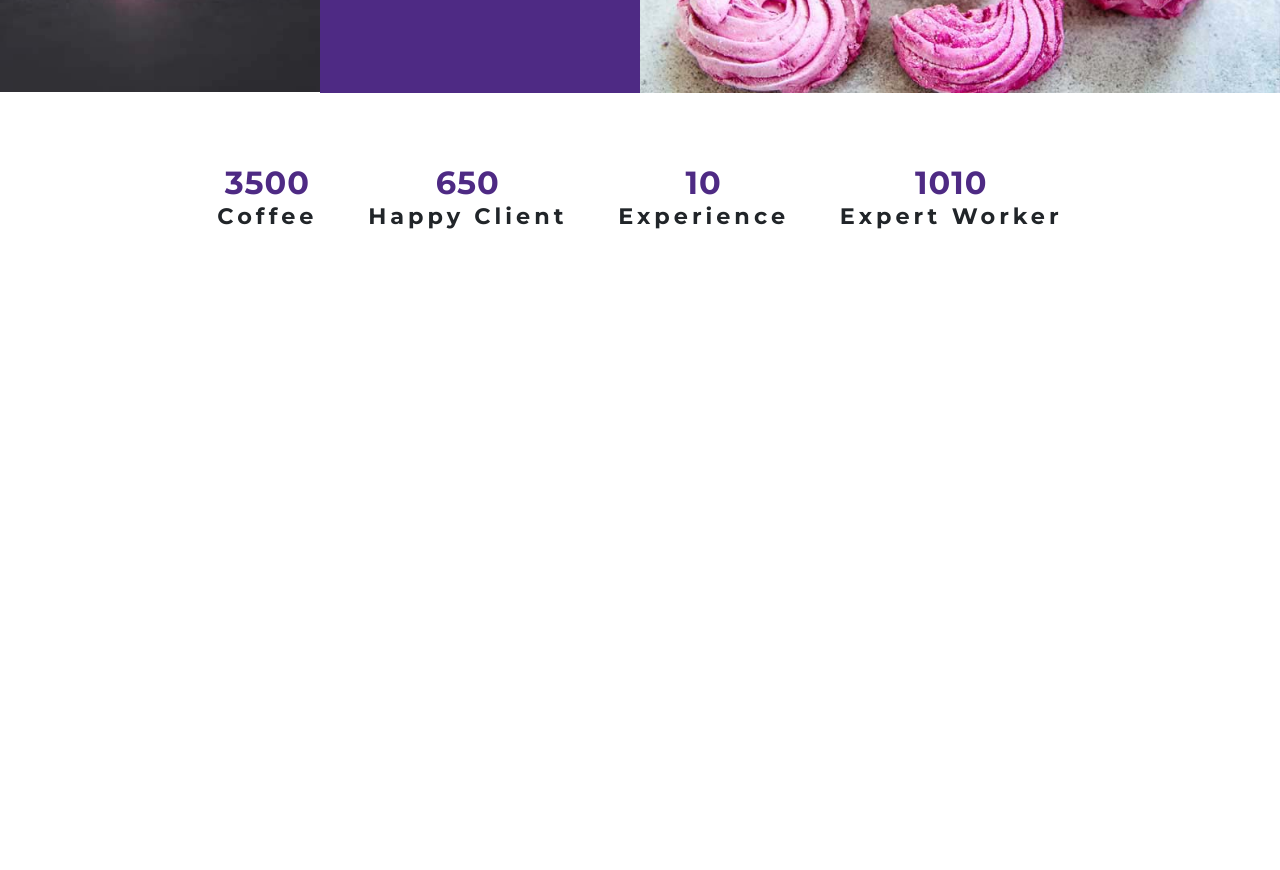
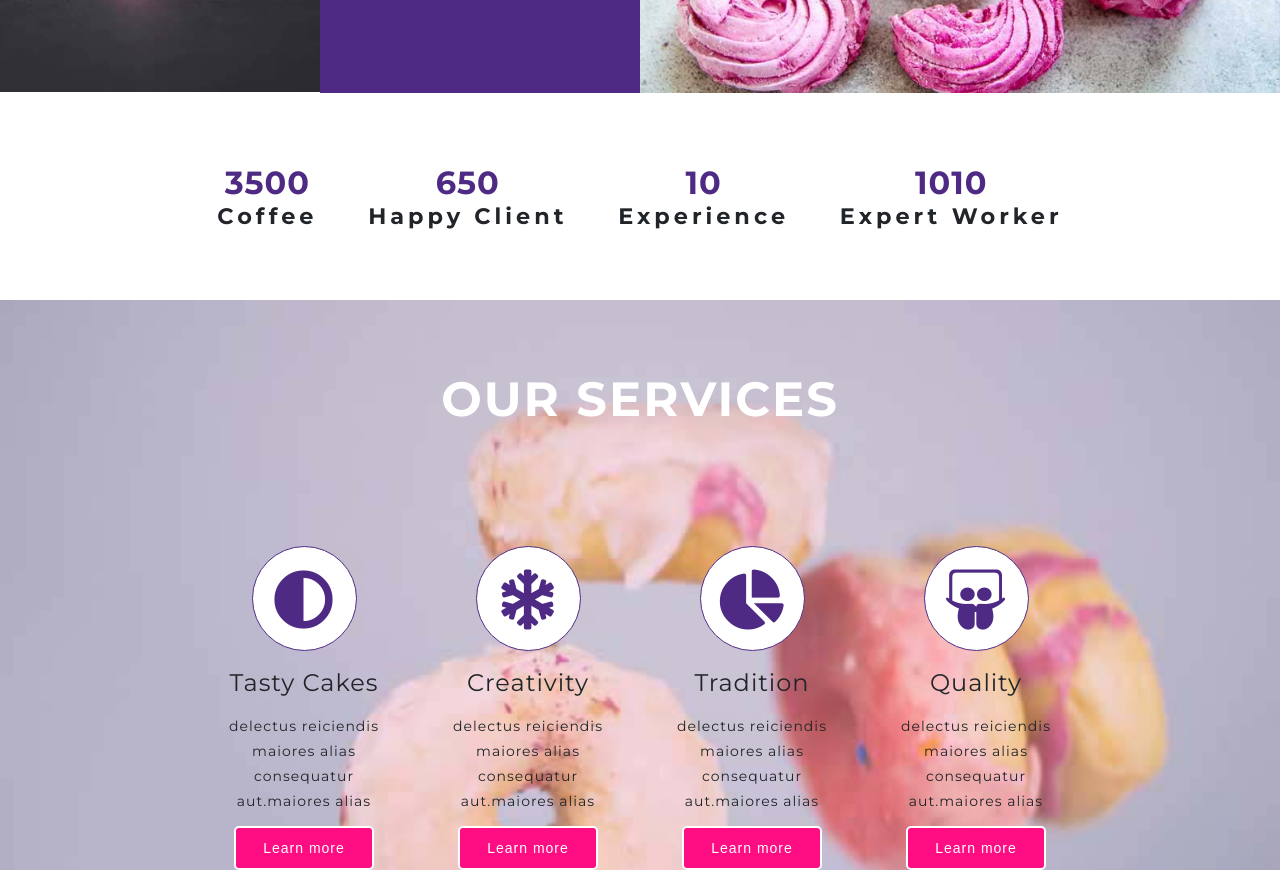
Before and after one commit to sublearn/cyber_bake, a plain HTML site: page index.html in a window 1280 px wide. Shown: the part 1990-2860 px from the top of the page. Before the commit the page ends 2290 px from the top, so only its background shows below. Drawn offline with nearby package versions, Linux system fonts and the light colour scheme; a script that the page names is missing.

Commit message:
Service Section, firefox debug grid, flex

```diff
--- a/css/index.css
+++ b/css/index.css
@@ -37,6 +37,17 @@ button:hover {
   background-color: white;
   color: black;
   border-color: #ff0e83;
+}
+
+h2 {
+  font-size: 3rem;
+  font-weight: 700;
+  letter-spacing: 2px;
+
+  text-align: center;
+
+  margin-bottom: 3rem;
+  padding: 70px 0;
 }
 /* NOTE HEADER */
 
@@ -190,17 +201,81 @@ header {
   justify-content: space-around;
   width: 70%;
   margin: 0 auto;
+
   text-align: center;
 }
 
-.number__item p:first-of-type{
+.number__item p:first-of-type {
   font-size: 2rem;
   font-weight: 600;
   color: #4e2a84;
 }
 
-.number__item p:last-of-type{
+.number__item p:last-of-type {
   font-size: 1.4rem;
   font-weight: 700;
   letter-spacing: 4px;
 }
+
+/* NOTE SERVICES */
+/* TODO
+fix center icon responsive
+fix responsive button drop xuống vì h3 đẩy
+*/
+
+.services {
+  background-image: url(../img/s1.jpg);
+  background-size: cover;
+  text-align: center;
+}
+
+.services h2 {
+  color: white;
+}
+
+.service__content {
+  width: 70%;
+  margin: 0 auto;
+  display: flex;
+}
+
+.services__item {
+  padding: 0 20px;
+}
+
+/* line height canh giữa khi chỉ có 1 hàng chữ duy nhất */
+.services__item i {
+  width: 105px;
+  height: 105px;
+  border: 1px solid #4e2a84;
+  border-radius: 50%;
+
+  background-color: white;
+  color: #4e2a84;
+
+  font-size: 3.75rem;
+  line-height: 105px;
+
+  transition: all 0.3s;
+}
+
+.services__item h3 {
+  font-size: 1.5rem;
+  font-weight: 500;
+  margin: 17px 0;
+}
+
+.services__item p {
+  font-size: 0.875rem;
+  line-height: 25px;
+  margin-bottom: 12px;
+}
+
+.services__item button {
+  padding: 12px 27px;
+  border-width: 2px;
+}
+
+.services__item:hover i {
+  color: #ff0e83;
+}
--- a/index.html
+++ b/index.html
@@ -108,7 +108,33 @@
         </div>
     </section>
     <section class="services">
-
+        <h2>OUR SERVICES</h2>
+        <div class="service__content">
+            <div class="services__item">
+                <i class="fa fa-adjust"></i>
+                <h3>Tasty Cakes</h3>
+                <p>delectus reiciendis maiores alias consequatur aut.maiores alias</p>
+                <button>Learn more</button>
+            </div>
+            <div class="services__item">
+                <i class="fa fa-snowflake"></i>
+                <h3>Creativity</h3>
+                <p>delectus reiciendis maiores alias consequatur aut.maiores alias</p>
+                <button>Learn more</button>
+            </div>
+            <div class="services__item">
+                <i class="fa fa-chart-pie"></i>
+                <h3>Tradition</h3>
+                <p>delectus reiciendis maiores alias consequatur aut.maiores alias</p>
+                <button>Learn more</button>
+            </div>
+            <div class="services__item">
+                <i class="fab fa-slideshare"></i>
+                <h3>Quality</h3>
+                <p>delectus reiciendis maiores alias consequatur aut.maiores alias</p>
+                <button>Learn more</button>
+            </div>
+        </div>
     </section>
     <section class="gallery">
 
```
Lines whose indentation alone changed are shown as unchanged.
